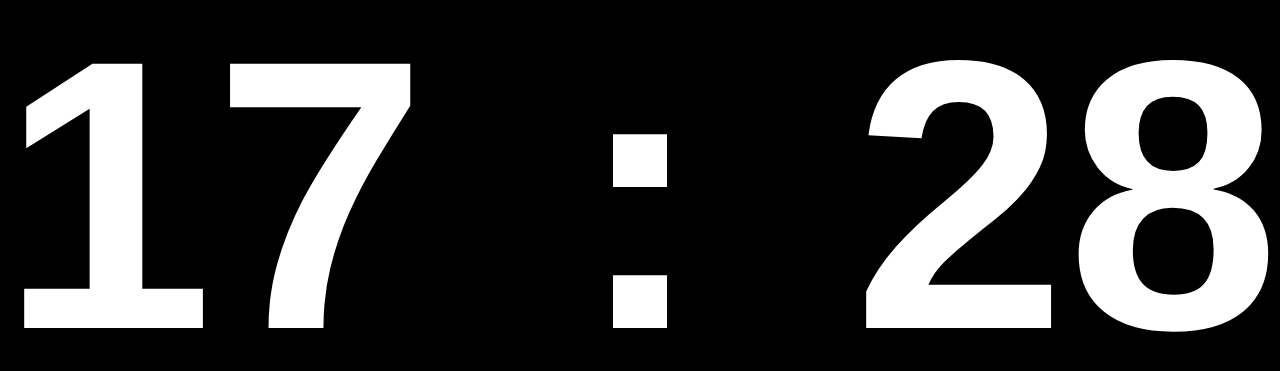
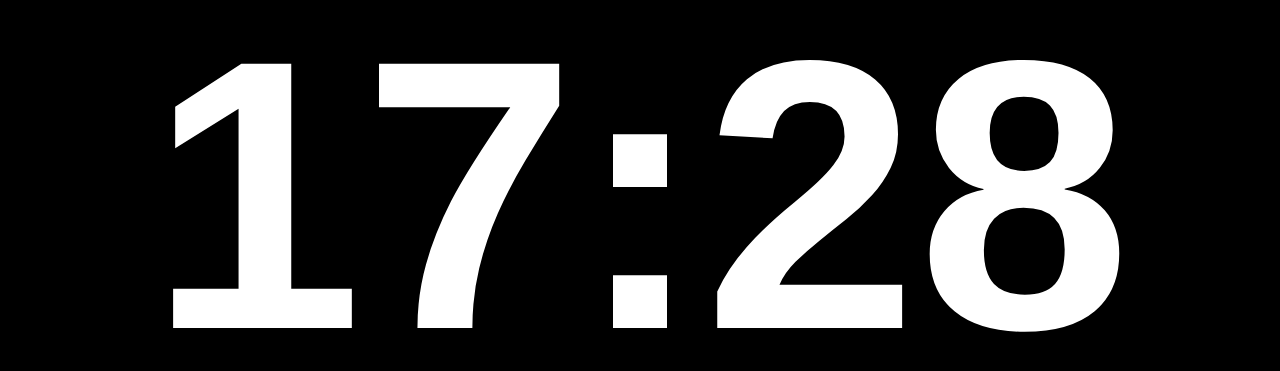
Before and after one commit to soe-j/clock, a plain HTML site: page index.html in a window 1280 px wide. Shown: the part 205-576 px from the top of the page. Drawn offline with Linux system fonts and the light colour scheme.

Commit message:
fix for old ios safari : no flex

```diff
--- a/index.html
+++ b/index.html
@@ -39,13 +39,13 @@
       body {
         height: 100%;
         margin: 0;
+        text-align: center;
         font-size: 0;
         font-family: "Hiragino Kaku Gothic ProN", sans-serif, system-ui;
-        display: -webkit-flex;
-        justify-content: space-between;
         background: black;
       }
       div {
+        display: inline-block;
         font-weight: bold;
         color: white;
         vertical-align: middle;
```
